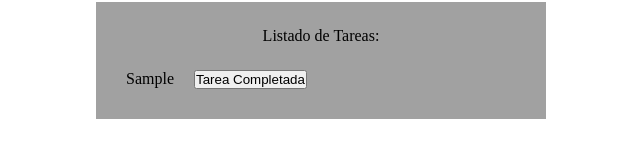
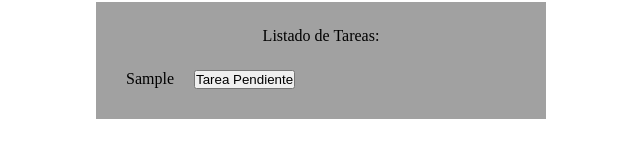
Before and after one commit to jh0nnybyt3/lista-tareas-app, a React (Vite) app: page / in a window 1280 px wide. Both pictures are taken after typing "Sample" into the empty fields and a click on the button "Agregar Tarea". Shown: the part 144-302 px from the top of the page, without its empty margins (319-959 px from the left). Built offline with nearby package versions, Linux system fonts and the light colour scheme.

Commit message:
agregando cambio de estado en boton

```diff
--- a/src/components/TaskItem/TaskItem.jsx
+++ b/src/components/TaskItem/TaskItem.jsx
@@ -1,15 +1,25 @@
+import { useState } from "react";
 import "./TaskItem.css";
 
 function TaskItem(props) {
+
+  const [estado, setEstado]= useState({
+    marcado: false,
+  })
+
+  const marcarComoCompleto= ()=> {
+    setEstado({
+      marcado : !estado.marcado,
+    })
+  }
   return (
     <>
       <div className="item">
         {/* pongo la tarea que recibo por props en la etiqueta <p> */}
         <p>{props.item}</p>
-        <button>Tarea Completada</button>
+        <button onClick={marcarComoCompleto}>{estado.marcado ? "Tarea REALIZADA": "Tarea Pendiente"}</button>
       </div>
     </>
   );
 }
-
 export default TaskItem;
```
Also changed, not shown: src/components/TaskForm/TaskForm.jsx (line endings or trailing spaces), src/components/TaskList/TaskList.jsx (line endings or trailing spaces).
